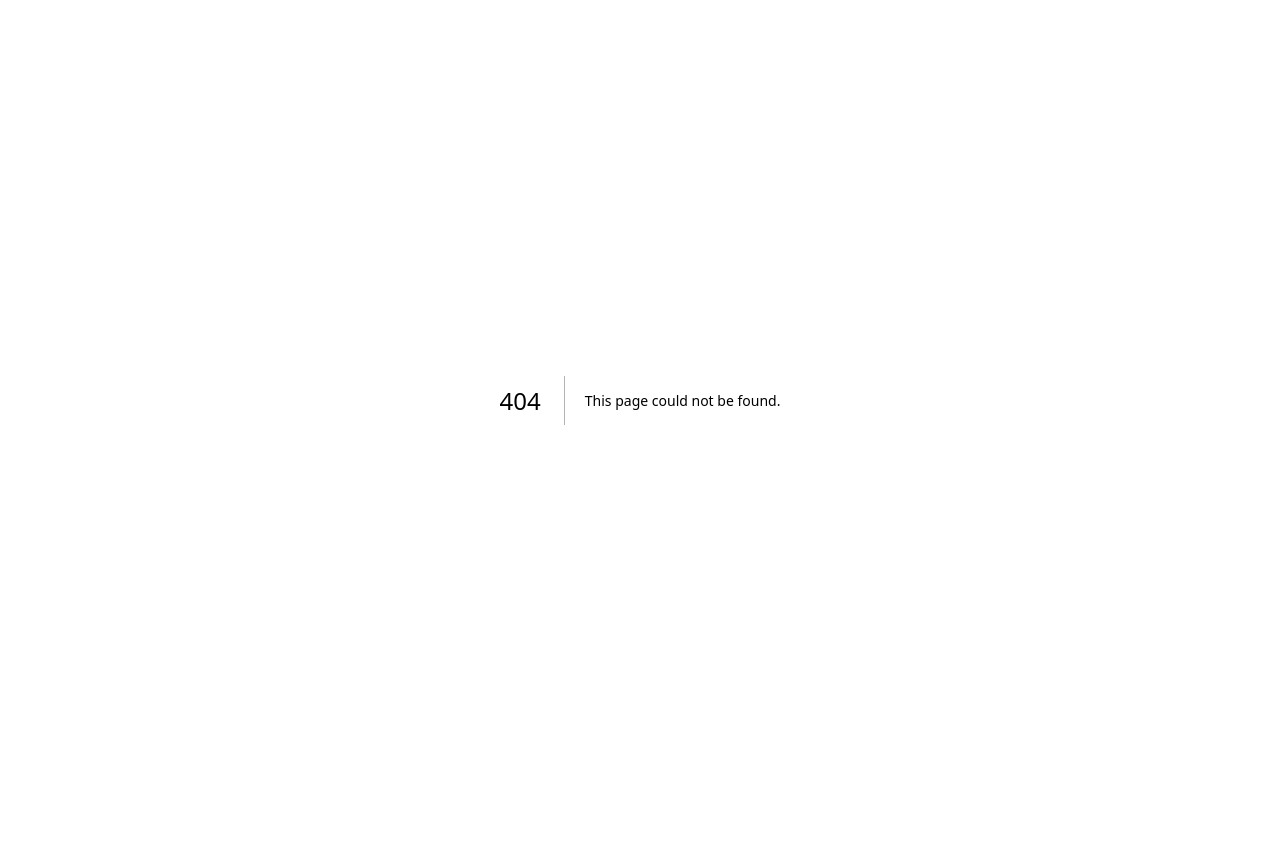
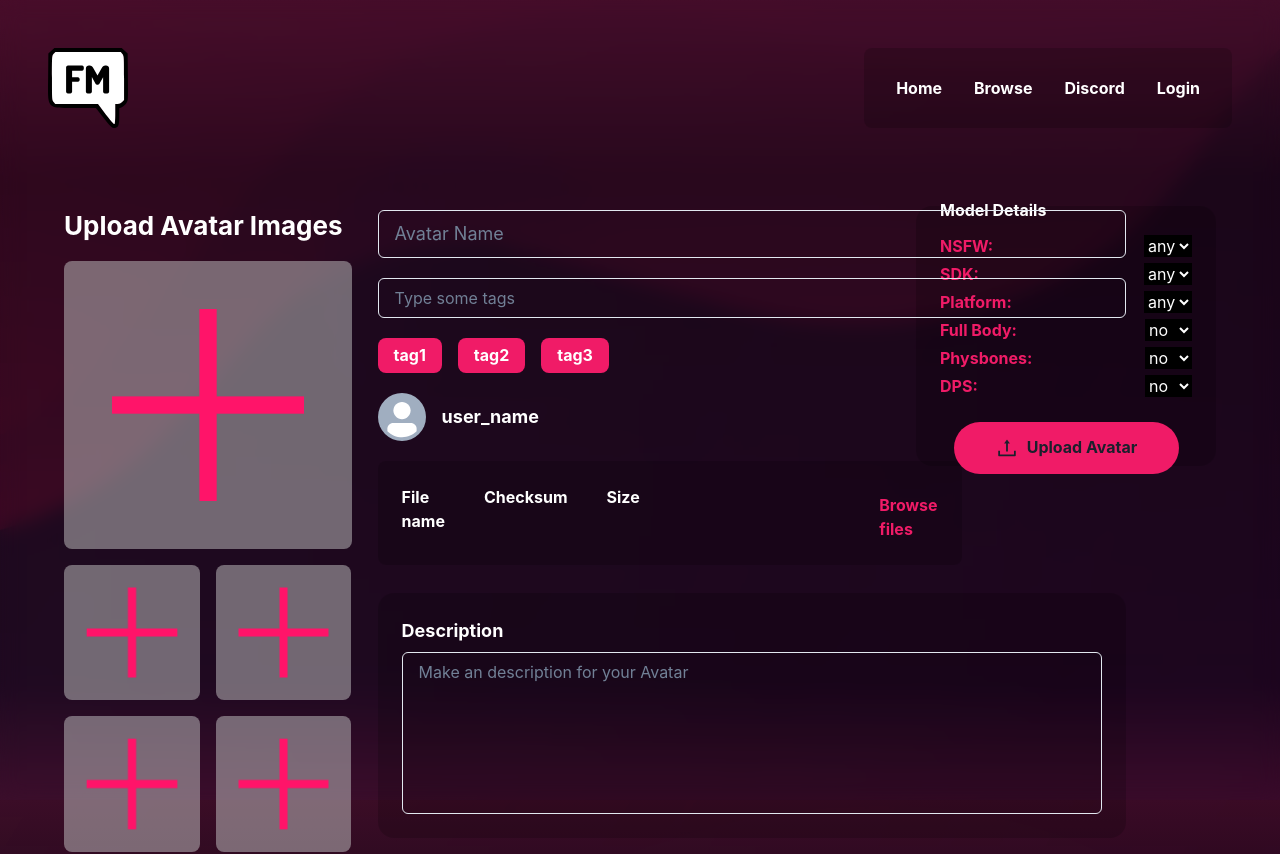
Before and after one commit to GoulartAugusto/fm-web-test-master, a Next.js app: page /profile/newpost/addpost in a window 1280 px wide. Before the commit this address had no page. Shown: the top 854 px of the page. Before the commit the page ends 800 px from the top, so only its background shows below. Built offline with nearby package versions, Linux system fonts and the light colour scheme.

Commit message:
styled addpost page

```diff
--- a/src/pages/profile/index.js
+++ b/src/pages/profile/index.js
@@ -19,6 +19,8 @@ import Post from "../../components/post";
 import Link from "next/link";
 
 import { LOCALE_EN } from "../../constants/locale";
+
+// This page is only avaliable after login
 
 
 function Profile() {
@@ -93,6 +95,7 @@ function Profile() {
               />
             <Box w='350px' h='88px' display='flex' alignItems='center' mt='25px' borderRadius='8px' backgroundColor="rgba(169, 169, 169, 0.2)" justifyContent='space-between' _hover={{cursor:'pointer'}}>
 
+            <Link href='/messages'>
               <Box display='flex'>
                 <Image src="/assets/demo/amari5.png" w='64px' h='64px' borderRadius='50%' ml='1rem' />
                 <Box paddingLeft='10px' display='flex' flexDirection='column' alignItems='start' mt='0.5rem'>
@@ -100,6 +103,7 @@ function Profile() {
                   <Text fontSize='16px'>ur mom lmao</Text>
                 </Box>
               </Box>
+            </Link>
 
               <Text fontSize='16px' opacity='45%' fontWeight={400} mt='-28px' mr='1rem'>2h ago</Text>
 
@@ -129,7 +133,7 @@ function Profile() {
             <SimpleGrid mt={3} columns={[1, 2, 3, 4, 5]}>
             <Box w="280px" h="366px" position="relative">
                 <Box>
-                    <Link href={'/profile/addpost'}>
+                    <Link href={'profile/newpost/addpost'}>
                         <Image
                             borderRadius="8px"
                             w="280px"
--- a/src/pages/profile/addpost.js
+++ b/src/pages/profile/newpost/addpost.js
@@ -14,11 +14,12 @@ import {
   FormControl,
   Input,
   VStack,
+  Textarea,
 } from "@chakra-ui/react";
-import Header from "../../components/header";
+import Header from "../../../components/header";
 import { useRouter } from "next/router";
 import { useEffect, useState } from "react";
-import { AiOutlineDownload, AiFillHeart } from "react-icons/ai";
+import { AiOutlineDownload, AiFillHeart, AiOutlineUpload } from "react-icons/ai";
 import { LOCALE_EN } from "@/constants/locale";
 
 function addpost({ id }) {
@@ -124,6 +125,19 @@ function addpost({ id }) {
                           </select>
                         </Text>
                       </Flex>
+                      <Button
+                          bg="#F01B67"
+                          mt={5}
+                          borderRadius="67px"
+                          w="225px"
+                          h="52px"
+                          fontSize="16px"
+                          fontWeight={700}
+                          leftIcon={<Icon as={AiOutlineUpload} w="24px" h="24px" />}
+                          _hover={{ bg: "#F01B67", opacity: "75%" }}
+                        >
+                        Upload Avatar
+                      </Button>
                     </VStack>
                   </Box>
                 </Box>
@@ -132,8 +146,7 @@ function addpost({ id }) {
 
             <Box w="287.6px">
               <Text fontSize='26px' fontWeight='700' mb='1rem'>Upload Avatar Images</Text>
-              <Image borderRadius="8px" src={post.thumbnail} />
-                <Image w="400.51px" borderRadius="8px" src={"/assets/plus-sign.png"} />
+                <Image w="400px" borderRadius="8px" src={"/assets/plus-sign.png"} />
               <SimpleGrid mt={4} columns={2} spacing={4}>
                 <Image w="135.51px" borderRadius="8px" src={"/assets/plus-sign.png"} />
                 <Image w="135.51px" borderRadius="8px" src={"/assets/plus-sign.png"} />
@@ -144,24 +157,20 @@ function addpost({ id }) {
 
             <Box>
               <Heading>
-                <Input type="text" placeholder="Avatar Name" />
+                <Input type="text" size='lg' placeholder="Avatar Name" />
               </Heading>
 
               <Flex mt={5} alignItems="center" gap="16px">
-                <Input type="text" placeholder="insert tags" />
-                <Button
-                  bg="#F01B67"
-                  borderRadius="67px"
-                  w="52px"
-                  h="52px"
-                  fontSize="52px"
-                  fontWeight={700}
-                  _hover={{ bg: "#F01B67", opacity: "75%" }}
-                >
-                +
-              </Button>
+                <Input type="text" placeholder="Type some tags" />
+              </Flex>
 
-                <Badge textTransform="initial">tag</Badge>;
+              <Flex mt={5} alignItems="center" gap="16px">
+
+                <Badge textTransform="initial">tag1</Badge>
+                <Badge textTransform="initial">tag2</Badge>
+                <Badge textTransform="initial">tag3</Badge>
+
+
               </Flex>
 
               <Flex mt={5} alignItems="center" gap="16px">
@@ -208,7 +217,7 @@ function addpost({ id }) {
                   </Text>
 
                   <Text fontSize="16px" color="#BA769A" mt="8px">
-                    ???
+
                   </Text>
                 </Box>
 
@@ -233,11 +242,9 @@ function addpost({ id }) {
                     color="#F01B67"
                     fontSize="16px"
                     mt="8px"
-                    >Upload file</Text>
+                    >Browse files</Text>
                   </Text>
                 </Box>
-                <Input type="file" />
-
               </Flex>
 
               <Box bg="rgba(0, 0, 0, 0.17)" borderRadius="16px" p="24px" mt={7}>
@@ -246,9 +253,11 @@ function addpost({ id }) {
                 </Text>
 
                 <Text color="#BA769A" mt={2} width="700px">
-                  <Input
+                  <Textarea
                     type="text"
-                    h='280px'
+                    h='162px'
+                    placeholder="Make an description for your Avatar"
+                    resize='none'
                   />
                 </Text>
               </Box>
```
Also changed, not shown: src/pages/profile/messages/[id].js (added), src/pages/profile/messages/messages.js (added), src/pages/profile/newpost/[id].js (added). Lines whose indentation alone changed are shown as unchanged.
